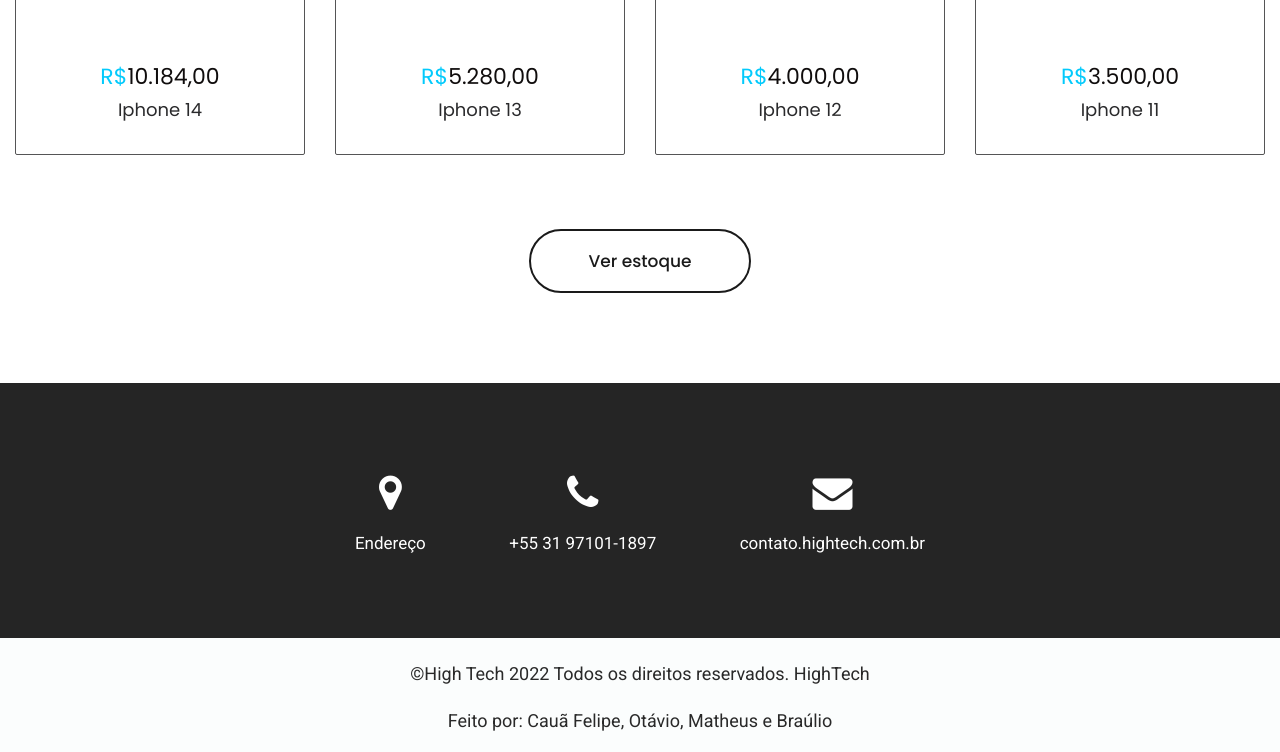
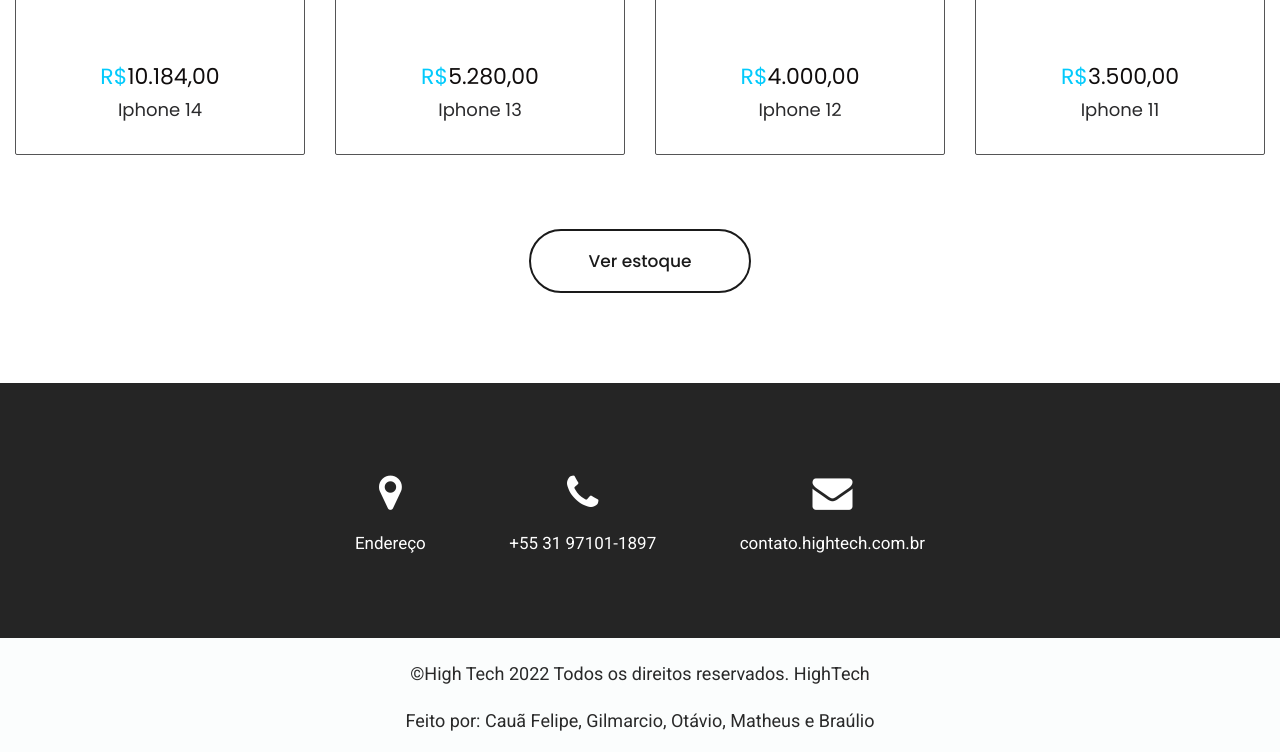
Before and after one commit to CauaFelippe/HighTechnl, a plain HTML site: page celulares.html in a window 1280 px wide. Shown: the part 1478-2230 px from the top of the page. Drawn offline with nearby package versions, Linux system fonts and the light colour scheme; files whose address does not match are found by name.

Commit message:
Update celulares.html

```diff
--- a/celulares.html
+++ b/celulares.html
@@ -168,7 +168,7 @@
                   <div class="row">
                      <div class="col-md-12">
                         <p>©High Tech 2022 Todos os direitos reservados.<a href="#"> HighTech</a></p>
-                        <p>Feito por:<a href="#"> Cauã Felipe, Otávio, Matheus e Braúlio</a></p>
+                        <p>Feito por:<a href="#"> Cauã Felipe, Gilmarcio, Otávio, Matheus e Braúlio</a></p>
                      </div>
                   </div>
                </div>
```
